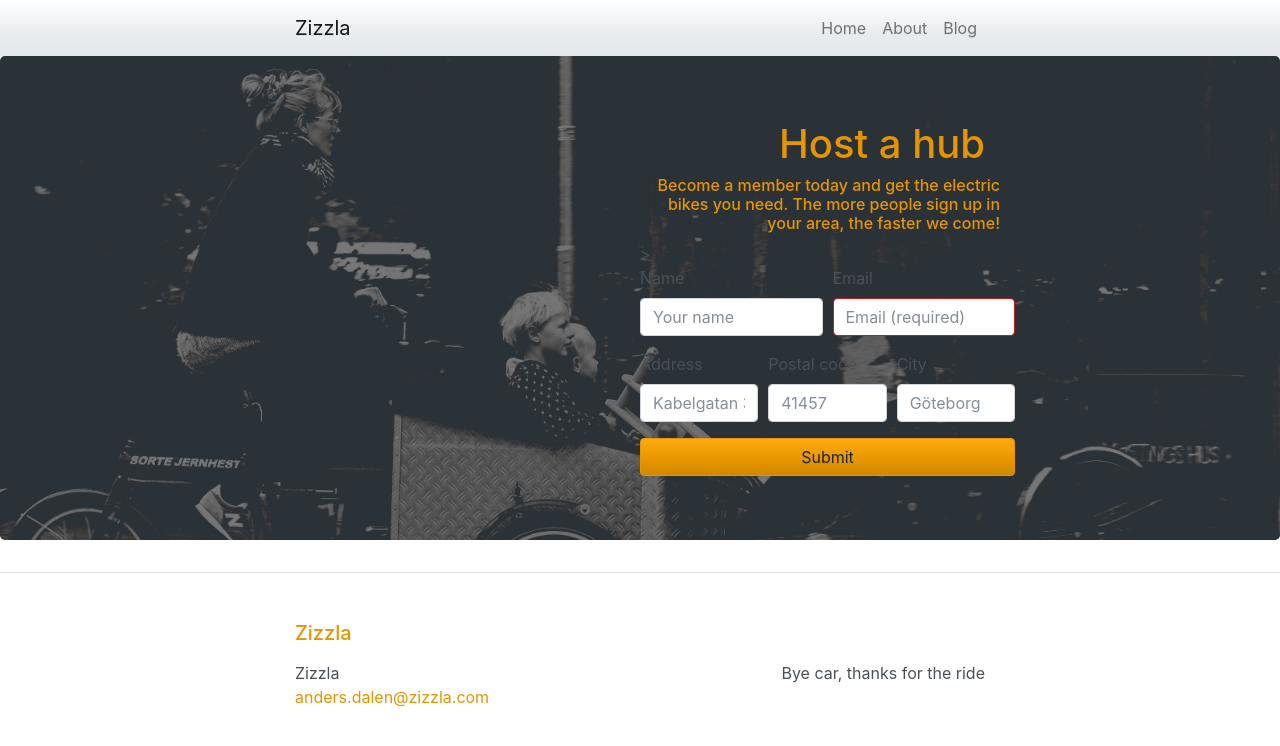
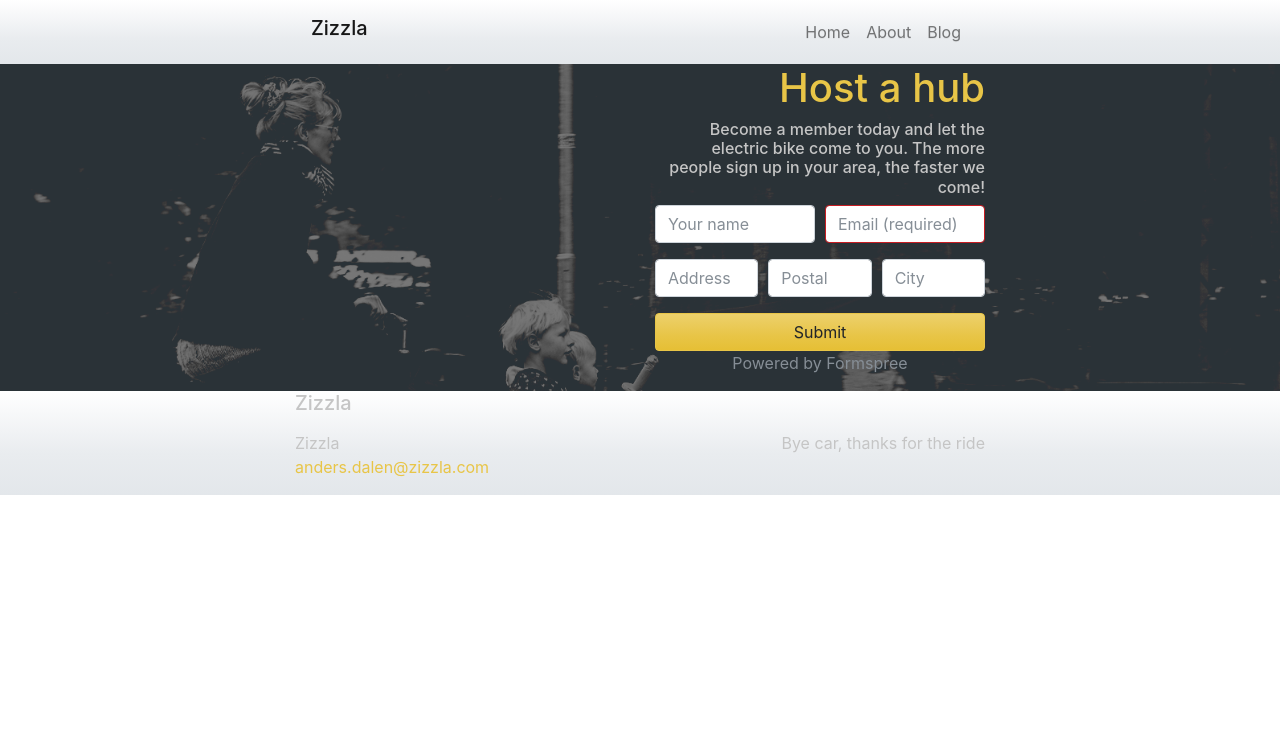
Before and after one commit to zizzla/zizzla.github.io, a Jekyll site: the page built from signup1.md, in a window 1280 px wide. Shown: the top 746 px of the page. Built offline with Jekyll 4.4.1, drawn with Linux system fonts in a browser that asks for light colours.

Commit message:
Fixade struligheter i designen och kolumnerna. Lekte runt med lite färger

```diff
--- a/_includes/footer.html
+++ b/_includes/footer.html
@@ -1,4 +1,4 @@
-<div class="py-5 border-top bg-white">
+<div class="bg-light">
   <div class="container">
 
     <p class="h5 mb-3">{{ site.title | escape }}</p>
--- a/_includes/header.html
+++ b/_includes/header.html
@@ -1,7 +1,7 @@
-<nav class="navbar navbar-expand-lg navbar-light bg-light">
+<div class="bg-light">
   <div class="container">
-    <a class="navbar-brand" rel="author" href="{{ "/" | relative_url }}">{{ site.title | escape }}</a>
-
+    <nav class="navbar navbar-expand-md navbar-light">
+      <h1 class="navbar-brand" rel="author" href="{{ "/" | relative_url }}">{{ site.title | escape }}</h1>
       <button class="navbar-toggler" type="button" data-toggle="collapse" data-target="#navbarSupportedContent"
         aria-controls="navbarSupportedContent" aria-expanded="false" aria-label="Toggle navigation">
         <span class="navbar-toggler-icon"></span>
@@ -19,5 +19,6 @@
           </li>
         </ul>
       </div>
+    </nav>
   </div>
-</nav>
+</div>
--- a/_sass/_bootstrap_customization.scss
+++ b/_sass/_bootstrap_customization.scss
@@ -7,7 +7,7 @@ $container-max-widths: (
   xl: 720px
 ) !default;
 
-.jumbotron {
+.jumbotron-fluid {
   background-image: url("/assets/img/background_gunmetal.png");
   background-size: cover;
 }
@@ -36,34 +36,34 @@ $green:   #73A839 !default;
 $teal:    #20c997 !default;
 $cyan:    #2FA4E7 !default;
 
-$brake-light:       #FF0022 !default;
-$gunmetal:     #2A3237 !default;
+$brake-light:   #FF0022 !default;
+$gunmetal:      #2A3237 !default;
 $arsenic:       #384D48 !default;
-$maastricht:          #0B132B !default;
-$rust:       #B56357 !default;
-$max-yellow:        #E8C547 !default;
+$maastricht:    #0B132B !default;
+$rust:          #B56357 !default;
+$max-yellow:    #E8C547 !default;
 $baby-powder:   #FDFFFC !default;
 $kombu-green:   #294936 !default;
 $silver-sand:   #C5C5C5 !default;
 $burgundy:      #840032 !default;
 $harvest-gold:  #E59500 !default;
 
-$primary:       $harvest-gold !default;
+$primary:       $max-yellow !default;
 $secondary:     $gunmetal !default;
 $success:       $arsenic !default;
 $info:          $maastricht !default;
 $warning:       $yellow !default;
 $danger:        $red !default;
-$light:         $baby-powder !default;
+$light:         $silver-sand !default;
 $dark:          #787879 !default;
 
 // Body
 
-$body-color:    $gray-700 !default;
+$body-color:    $light !default;
 
 // Fonts
 
-$headings-color:         $primary !default;
+$headings-color:         $light !default;
 
 // Dropdowns
 
--- a/signup1.md
+++ b/signup1.md
@@ -1,50 +1,64 @@
 ---
 layout: default
 ---
-<div class="jumbotron">
+<div class="jumbotron-fluid">
   <div class="container">
     <div class="row">
       <div class="col-md"></div>
       <div class="col-md">
-        <div class="h1 text-right">Host a hub</div>
+        <div class="h1 text-right text-primary">Host a hub</div>
       </div>
-      <div class="row">
-        <div class="col-md"></div>
-        <div class="col-md">
-          <div class="h6 text-right">
-            Become a member today and get the electric bikes you need. The more people sign up in your area, the faster we come!
+    </div>
+    <div class="row">
+      <div class="col-md"></div>
+      <div class="col-md">
+        <div class="h6 text-right">
+          Become a member today and let the electric bike come to you. The more people sign up in your area, the faster we come!
+        </div>
+      </div>
+    </div>
+    <div class="row">
+      <div class="col-md"></div>
+      <div class="col-md">
+        <form action="https://formspree.io/andersdalen@gmail.com" method="POST">
+          <div class="form-row">
+            <div class="col-lg-6">
+            <div class="form-group">
+              <!--label for="inputName">Name</label-->
+              <input type="text" class="form-control" id="inputNumber" name="name" placeholder="Your name">
+            </div>
+            </div>
+            <div class="col-lg-6">
+            <div class="form-group">
+              <!--label for="validationInputEmail">Email</label-->
+              <input type="email" class="form-control is-invalid" id="validationInputEmail" name="_replyto" placeholder="Email (required)" required>
+            </div>
+            </div>
           </div>
-      <div class="row">
-        <!--div class="col-lg"></div>
-        <div class="col-lg"-->
-          <form action="https://formspree.io/andersdalen@gmail.com" method="POST">>
-            <div class="form-row">
-              <div class="form-group col-md">
-                <label for="inputName">Name</label>
-                <input type="text" class="form-control" id="inputNumber" name="name" placeholder="Your name">
-              </div>
-              <div class="form-group col-md">
-                <label for="validationInputEmail">Email</label>
-                <input type="email" class="form-control is-invalid" id="validationInputEmail" name="_replyto" placeholder="Email (required)" required>
-              </div>
+
+          <div class="form-row">
+            <div class="col-lg-4">
+            <div class="form-group">
+              <!--label for="inputStreet">Address</label-->
+              <input type="text" class="form-control" id="inputStreet" placeholder="Address">
             </div>
-            <div class="form-row">
-              <div class="form-group col-md">
-                <label for="inputStreet">Address</label>
-                <input type="text" class="form-control" id="inputStreet" placeholder="Kabelgatan 37E">
-              </div>
-              <div class="form-group col-md">
-                <label for="inputZip">Postal code</label>
-                <input type="number" class="form-control" id="inputZip" placeholder="41457">
-              </div>
-              <div class="form-group col-md">
-                <label for="inputCity">City</label>
-                <input type="text" class="form-control" id="inputCity" placeholder="Göteborg">
-              </div>
             </div>
-            <button type="submit" value="Send" class="btn btn-primary btn-block">Submit</button>
-          </form>
-        </div>
+            <div class="col-lg-4">
+            <div class="form-group">
+              <!--label for="inputZip">Postal code</label-->
+              <input type="number" class="form-control" id="inputZip" placeholder="Postal">
+            </div>
+            </div>
+            <div class="col-lg-4">
+            <div class="form-group">
+              <!--label for="inputCity">City</label-->
+              <input type="text" class="form-control" id="inputCity" placeholder="City">
+            </div>
+            </div>
+          </div>
+          <button type="submit" value="Send" class="btn btn-primary btn-block">Submit</button>
+        </form>
+        <p class="text-muted text-center">Powered by Formspree</p>
       </div>
     </div>
   </div>
```
Also changed, not shown: index.md (+16 -12 lines), 2 other files. Lines whose indentation alone changed are shown as unchanged.
